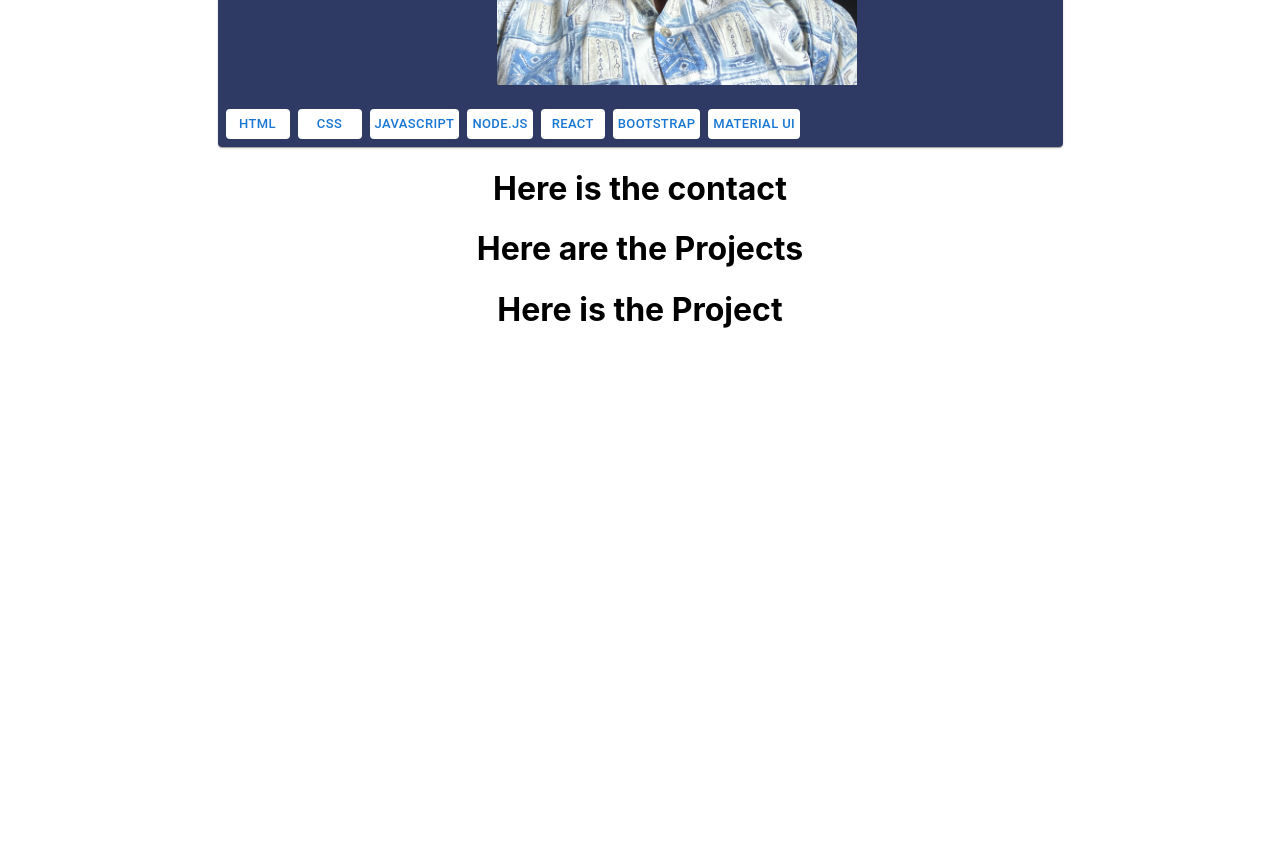
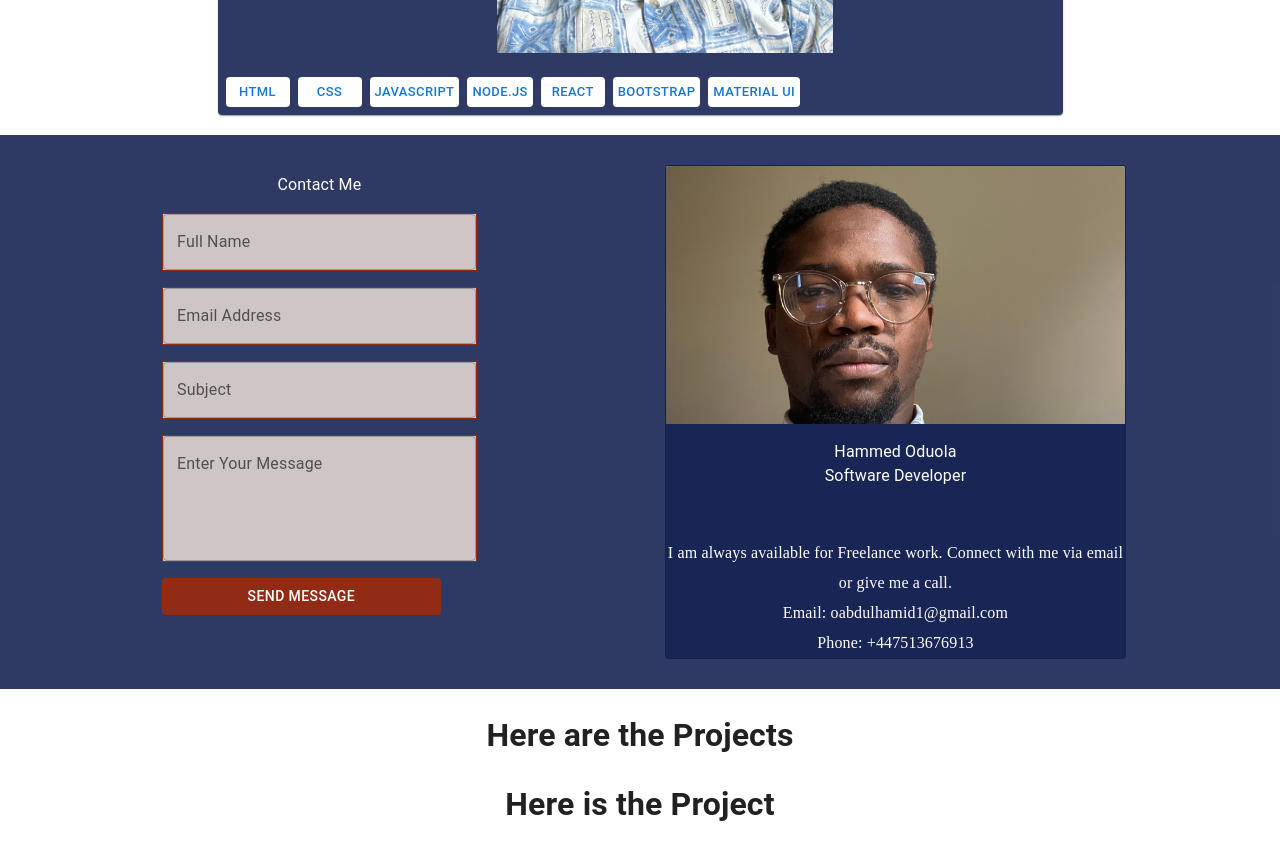
Before and after one commit to hoduola5/react-portfolio-mui, a React (Create React App) app: page / in a window 1280 px wide. Shown: the part 480-1330 px from the top of the page. Before the commit the page ends 830 px from the top, so only its background shows below. Built offline with nearby package versions, Linux system fonts and the light colour scheme.

Commit message:
Added Contact content

```diff
--- a/package.json
+++ b/package.json
@@ -1,16 +1,19 @@
 {
   "name": "react-portfolio-mui",
+  "homepage": "https://hoduola5.github.io/react-portfolio-mui",
   "version": "0.1.0",
   "private": true,
   "dependencies": {
     "@emotion/react": "^11.10.6",
     "@emotion/styled": "^11.10.6",
     "@mui/icons-material": "^5.11.11",
+    "@mui/joy": "^5.0.0-alpha.71",
     "@mui/material": "^5.11.13",
     "@mui/styled-engine-sc": "^5.11.11",
     "@testing-library/jest-dom": "^5.16.5",
     "@testing-library/react": "^13.4.0",
     "@testing-library/user-event": "^13.5.0",
+    "gh-pages": "^5.0.0",
     "react": "^18.2.0",
     "react-dom": "^18.2.0",
     "react-scripts": "5.0.1",
@@ -18,6 +21,8 @@
     "web-vitals": "^2.1.4"
   },
   "scripts": {
+    "predeploy": "npm run build",
+    "deploy": "gh-pages -d build",
     "start": "react-scripts start",
     "build": "react-scripts build",
     "test": "react-scripts test",
--- a/src/components/Contact.js
+++ b/src/components/Contact.js
@@ -1,6 +1,164 @@
-//Contact component
-function Contact() {
-  return <h1>Here is the contact</h1>;
+import Card from "@mui/material/Card";
+import Typography from "@mui/material/Typography";
+import TextField from "@mui/material/TextField";
+import PortImg from "../images/portfolio-img.png";
+
+import CssBaseline from "@mui/material/CssBaseline";
+import Box from "@mui/material/Box";
+import Container from "@mui/material/Container";
+import * as React from "react";
+import AspectRatio from "@mui/joy/AspectRatio";
+import Button from "@mui/material/Button";
+
+export default function SimpleContainer() {
+  return (
+    <React.Fragment>
+      <CssBaseline />
+      <Container
+        maxWidth="xl"
+        sx={{
+          display: "flex",
+          gap: "5rem",
+          padding: "30px",
+          margin: "20px auto",
+          backgroundColor: "rgba(24, 37, 84, 0.9)",
+          flexDirection: "column",
+          justifyContent: "center",
+          flexWrap: "wrap",
+        }}
+      >
+        <Container
+          sx={{
+            display: "flex",
+            justifyContent: "space-around",
+            flexWrap: "wrap",
+          }}
+        >
+          {/* <Box sx={{ bgcolor: "#cfe8fc", height: "100vh" }} /> */}
+          <Box
+            component="form"
+            sx={{
+              "& > :not(style)": { m: 1, width: "35ch" },
+              display: "flex",
+              flexDirection: "column",
+            }}
+            noValidate
+            autoComplete="off"
+          >
+            <Typography
+              sx={{ color: "#FFFFFF", fontStyle: "bold", fontSize: "xs" }}
+            >
+              Contact Me
+            </Typography>
+            <TextField
+              id="outlined-basic"
+              label="Full Name"
+              variant="outlined"
+              sx={{ background: "#CEC6C6", border: "1px solid #922B15" }}
+            />
+            <TextField
+              id="outlined-basic"
+              label="Email Address"
+              variant="outlined"
+              sx={{ background: "#CEC6C6", border: "1px solid #922B15" }}
+            />
+            <TextField
+              id="outlined-basic"
+              label="Subject"
+              variant="outlined"
+              sx={{ background: "#CEC6C6", border: "1px solid #922B15" }}
+            />
+            <TextField
+              id="outlined-multiline-static"
+              label="Enter Your Message"
+              multiline
+              rows={4}
+              // defaultValue="Enter Your Message"
+              sx={{ background: "#CEC6C6", border: "1px solid #922B15" }}
+            />
+
+            <Button
+              variant="contained"
+              disableElevation
+              sx={{ background: "#922B15", color: "#FFFFFF", margin: "auto" }}
+            >
+              Send Message
+            </Button>
+          </Box>
+          <Card
+            variant="outlined"
+            sx={{ width: "40%", backgroundColor: "rgba(24, 37, 84, 0.9)" }}
+          >
+            <AspectRatio>
+              <div>
+                {/* <ImageIcon fontSize="xl5" sx={{ color: "text.tertiary" }} /> */}
+                <img
+                  src={PortImg}
+                  alt="Portfolio Img"
+                  sx={
+                    {
+                      // height: 600,
+                      // mr: 1,
+                      // maxWidth: 10,
+                      // marginLeft: "2px",
+                      // width: 300,
+                    }
+                  }
+                />
+              </div>
+            </AspectRatio>
+            <Typography mt={2} sx={{ color: "#FFFFFF", fontStyle: "bold" }}>
+              Hammed Oduola
+            </Typography>
+            <Typography
+              sx={{ color: "#FFFFFF", fontStyle: "bold", fontSize: "xs" }}
+            >
+              Software Developer
+            </Typography>
+            <Typography
+              level="body2"
+              sx={{
+                color: "#FFFFFF",
+                fontFamily: "Poppins",
+                fontStyle: "normal",
+                fontWeight: 400,
+                fontSize: "xs",
+                lineHeight: "30px",
+                marginTop: "50px",
+              }}
+            >
+              I am always available for Freelance work. Connect with me via
+              email or give me a call.
+            </Typography>
+            <Typography
+              level="body2"
+              sx={{
+                color: "#FFFFFF",
+                fontFamily: "Poppins",
+                fontStyle: "normal",
+                fontWeight: 400,
+                fontSize: "xs",
+                lineHeight: "30px",
+              }}
+            >
+              Email: oabdulhamid1@gmail.com
+            </Typography>
+            <Typography
+              level="body2"
+              sx={{
+                color: "#FFFFFF",
+                fontFamily: "Poppins",
+                fontStyle: "normal",
+                fontWeight: 400,
+                fontSize: "xs",
+                lineHeight: "30px",
+              }}
+            >
+              Phone: +447513676913
+            </Typography>
+          </Card>
+        </Container>
+      </Container>
+    </React.Fragment>
+  );
 }
-
-export default Contact;
```
Also changed, not shown: 1 other file (tests, documents, lock files or other folders).
